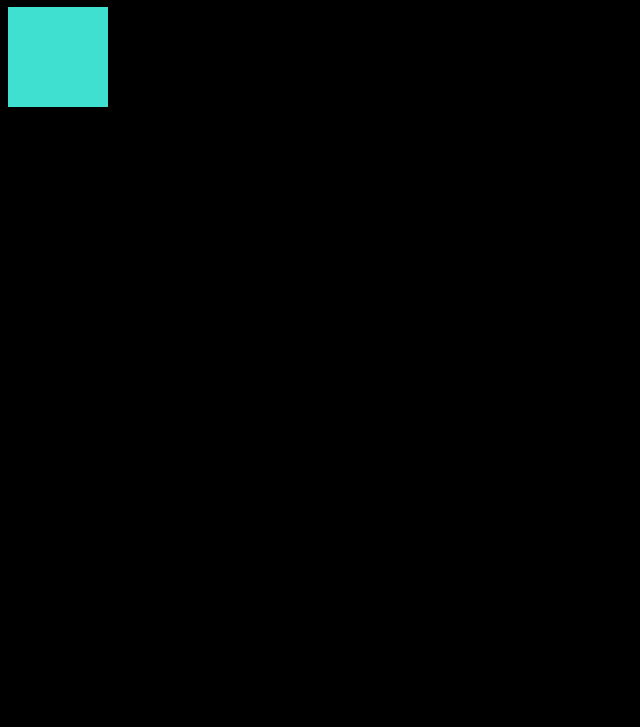
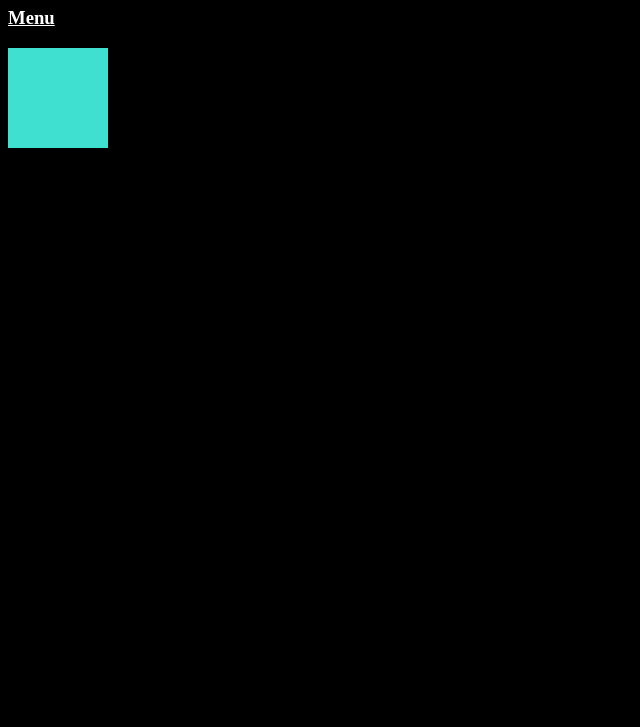
Before and after one commit to LouiseBrarup/LouiseBrarup.github.io, a plain HTML site: page index.html in a window 1280 px wide. Shown: the part 73-800 px from the top of the page, without its empty margins (0-640 px from the left). Drawn offline with Linux system fonts and the light colour scheme.

Commit message:
menu link

```diff
--- a/index.html
+++ b/index.html
@@ -10,6 +10,7 @@
 
     <header class="header">
         <h1 class="header-heading" style="color: white;">Hi!</h1>
+        <a href="menu.html" style="color: white;"><h3 class="header-link">Menu</h3></a>
     </header>
     <div class="div" style="height: 100px;width: 100px;background-color: turquoise;"></div>
 
```
